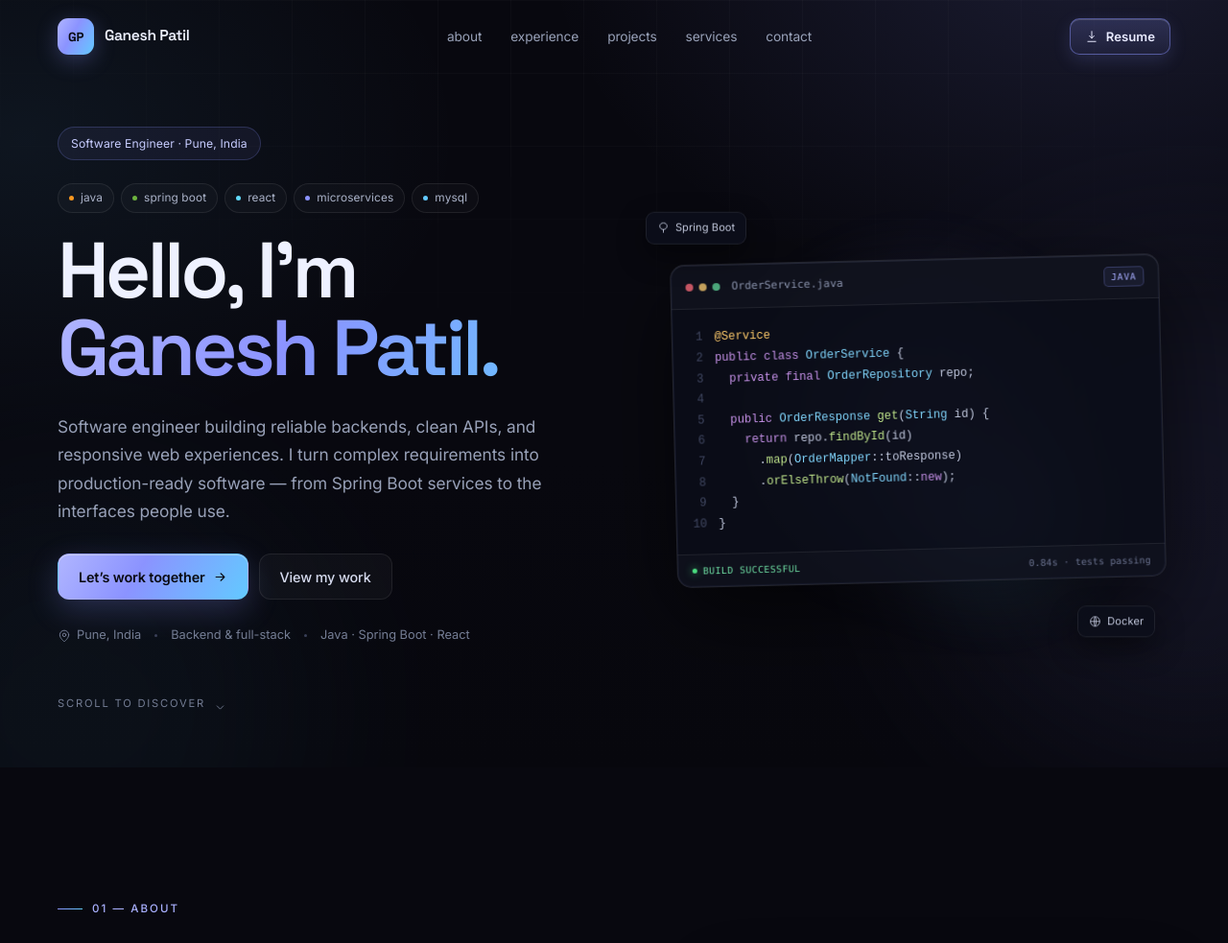
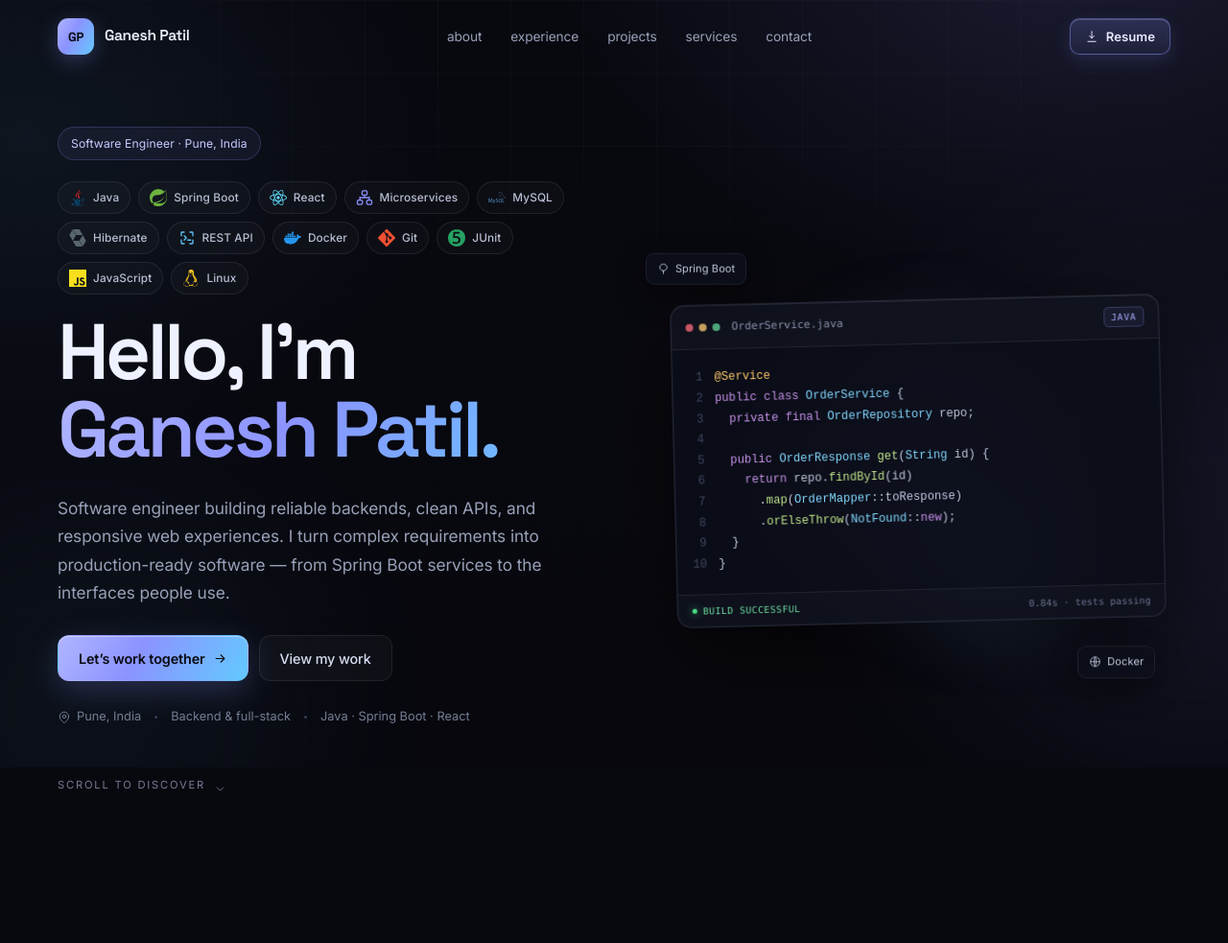
Before and after one commit to Ganesh5440/ganesh5440.github.io, a plain HTML site: page index.html in a window 1280 px wide. Shown: the top 983 px of the page at 96% size. Drawn offline with Linux system fonts and the light colour scheme.

Commit message:
Expand the hero stack with branded skill logos
Replace the five plain technology dots with twelve logo-backed skills
covering the backend, full-stack, database, testing, and tooling stack.
Keep the icons local so the hero has no third-party runtime dependency.

```diff
--- a/index.html
+++ b/index.html
@@ -131,12 +131,19 @@
         <div class="hero-copy">
           <span class="status-pill">Software Engineer &middot; Pune, India</span>
 
-          <div class="hero-pills" aria-label="Core technologies">
-            <span class="pill"><i class="dot dot-java" aria-hidden="true"></i>java</span>
-            <span class="pill"><i class="dot dot-spring" aria-hidden="true"></i>spring boot</span>
-            <span class="pill"><i class="dot dot-react" aria-hidden="true"></i>react</span>
-            <span class="pill"><i class="dot dot-ms" aria-hidden="true"></i>microservices</span>
-            <span class="pill"><i class="dot dot-db" aria-hidden="true"></i>mysql</span>
+          <div class="hero-pills" aria-label="Core technologies and tools">
+            <span class="pill" style="--brand:#ed8b00"><img class="pill-logo" src="assets/icons/java.svg" alt="" width="18" height="18">Java</span>
+            <span class="pill" style="--brand:#6db33f"><img class="pill-logo" src="assets/icons/spring.svg" alt="" width="18" height="18">Spring Boot</span>
+            <span class="pill" style="--brand:#61dafb"><img class="pill-logo" src="assets/icons/react.svg" alt="" width="18" height="18">React</span>
+            <span class="pill" style="--brand:#8b93ff"><img class="pill-logo" src="assets/icons/microservices.svg" alt="" width="18" height="18">Microservices</span>
+            <span class="pill" style="--brand:#4479a1"><img class="pill-logo" src="assets/icons/mysql.svg" alt="" width="18" height="18">MySQL</span>
+            <span class="pill" style="--brand:#a8b4c2"><img class="pill-logo" src="assets/icons/hibernate.svg" alt="" width="18" height="18">Hibernate</span>
+            <span class="pill" style="--brand:#63c9ff"><img class="pill-logo" src="assets/icons/rest-api.svg" alt="" width="18" height="18">REST API</span>
+            <span class="pill" style="--brand:#2496ed"><img class="pill-logo" src="assets/icons/docker.svg" alt="" width="18" height="18">Docker</span>
+            <span class="pill" style="--brand:#f05032"><img class="pill-logo" src="assets/icons/git.svg" alt="" width="18" height="18">Git</span>
+            <span class="pill" style="--brand:#25a162"><img class="pill-logo" src="assets/icons/junit5.svg" alt="" width="18" height="18">JUnit</span>
+            <span class="pill" style="--brand:#f7df1e"><img class="pill-logo" src="assets/icons/javascript.svg" alt="" width="18" height="18">JavaScript</span>
+            <span class="pill" style="--brand:#fcc624"><img class="pill-logo" src="assets/icons/linux.svg" alt="" width="18" height="18">Linux</span>
           </div>
 
           <h1>
--- a/styles.css
+++ b/styles.css
@@ -539,33 +539,39 @@ section {
 .hero-pills {
   display: flex;
   flex-wrap: wrap;
-  gap: 7px;
-  margin-top: 24px;
+  gap: 8px;
+  margin-top: 22px;
 }
 
 .pill {
   display: inline-flex;
   align-items: center;
   gap: 7px;
-  padding: 5px 11px;
+  min-height: 34px;
+  padding: 6px 11px;
   border: 1px solid var(--border);
   border-radius: 999px;
   background: rgba(255, 255, 255, 0.025);
   font-size: 0.74rem;
-  color: #aab2c8;
+  font-weight: 500;
+  color: #b6bfd3;
   letter-spacing: 0.01em;
-}
-
-.dot {
-  width: 5px;
-  height: 5px;
-  border-radius: 50%;
-}
-.dot-java { background: #f89820; }
-.dot-spring { background: #6db33f; }
-.dot-react { background: #61dafb; }
-.dot-ms { background: #8b93ff; }
-.dot-db { background: #63c9ff; }
+  transition: transform 180ms ease, border-color 180ms ease, background 180ms ease, color 180ms ease;
+}
+
+.pill:hover {
+  transform: translateY(-2px);
+  border-color: color-mix(in srgb, var(--brand) 52%, var(--border));
+  background: color-mix(in srgb, var(--brand) 8%, rgba(255, 255, 255, 0.025));
+  color: var(--text);
+}
+
+.pill-logo {
+  width: 18px;
+  height: 18px;
+  flex: none;
+  object-fit: contain;
+}
 
 .hero h1 {
   margin-top: 20px;
```
Also changed, not shown: assets/icons/docker.svg (added), assets/icons/git.svg (added), assets/icons/hibernate.svg (added), assets/icons/java.svg (added), assets/icons/javascript.svg (added), assets/icons/junit5.svg (added), assets/icons/linux.svg (added), assets/icons/microservices.svg (added), assets/icons/mysql.svg (added), assets/icons/react.svg (added), assets/icons/rest-api.svg (added), assets/icons/spring.svg (added).
